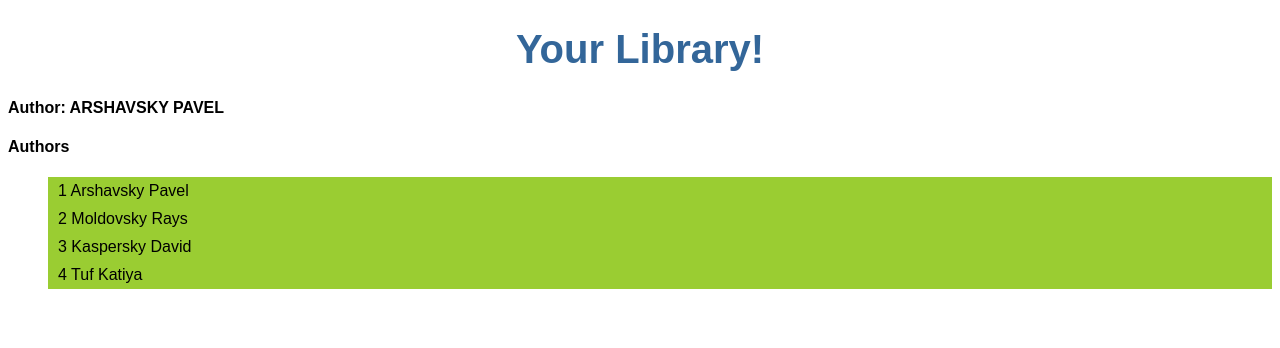
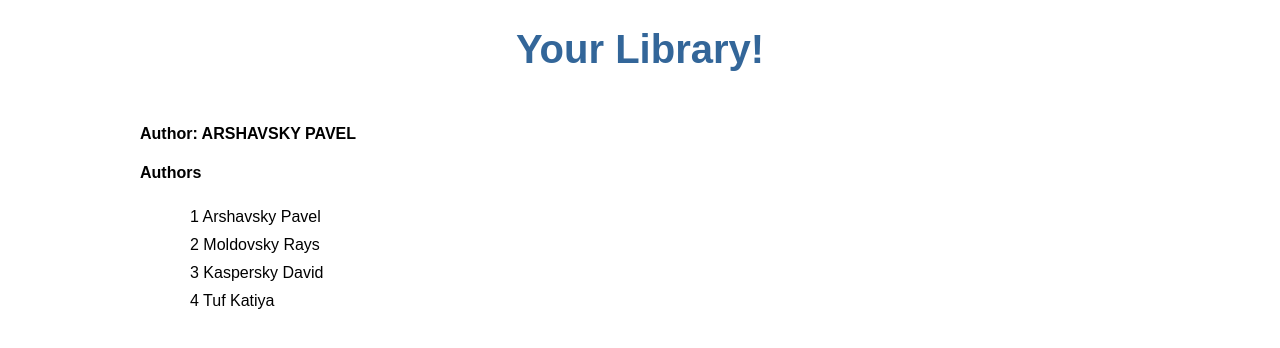
Before and after one commit to arshavskiy/Librery-angular, an Angular app: page / in a window 1280 px wide. Shown: the top 348 px of the page. Built offline with nearby package versions, Linux system fonts and the light colour scheme.

Commit message:
section styling

```diff
--- a/src/app/author/author.component.css
+++ b/src/app/author/author.component.css
@@ -5,9 +5,13 @@
   cursor: pointer;
   font-size: 16px;
   padding: 5px 10px;
-  background: yellowgreen;
   list-style: none;
 }
 .selected {
   text-decoration: underline;
 }
+section {
+  padding: 5px 15px;
+  max-width: 1000px;
+  margin: 0 auto;
+}
--- a/src/app/author/author.component.html
+++ b/src/app/author/author.component.html
@@ -1,10 +1,8 @@
-
-
+<section>
   <h4>Author: {{ selectAtr[0].name | uppercase}}</h4>
 
 
-
-<div class="row">
+  <div>
     <h4>Authors</h4>
     <ul>
       <li class="badge" *ngFor="let a of selectAtr" (click)="onSelect(a)"
@@ -17,9 +15,10 @@
 
   <div *ngIf="selectedAuthor">
     <!--<div>-->
-  <label>
-    name: <input [(ngModel)]="selectedAuthor.name" placeholder="name">
-  </label>
+    <div>
+      <label> id: {{selectedAuthor.id}}</label>
+      <label> name: <input [(ngModel)]="selectedAuthor.name" placeholder="name"> </label>
+    </div>
     <ul class="author_box">
       <li class="author_info" *ngFor="let book of selectedAuthor.books">
         <span>Book <b>id-{{book.id}}</b></span>
@@ -28,3 +27,4 @@
       </li>
     </ul>
   </div>
+</section>
--- a/src/app/author/author.component.less
+++ b/src/app/author/author.component.less
@@ -12,7 +12,6 @@
   cursor: pointer;
   font-size: 16px;
   padding:5px 10px;
-  background: yellowgreen;
   list-style: none;
   & li:hover{
   }
@@ -30,3 +29,10 @@
 .selected{
   text-decoration: underline;
 }
+
+section{
+  padding:5px 15px;
+  max-width:1000px;
+  margin: 0 auto;
+
+}
```
Lines whose indentation alone changed are shown as unchanged.
